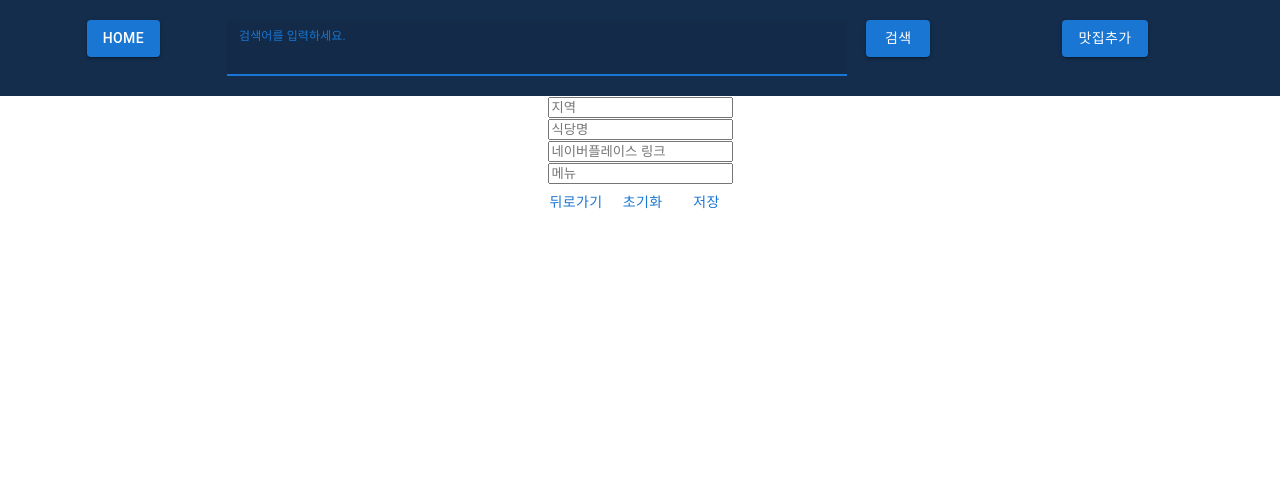
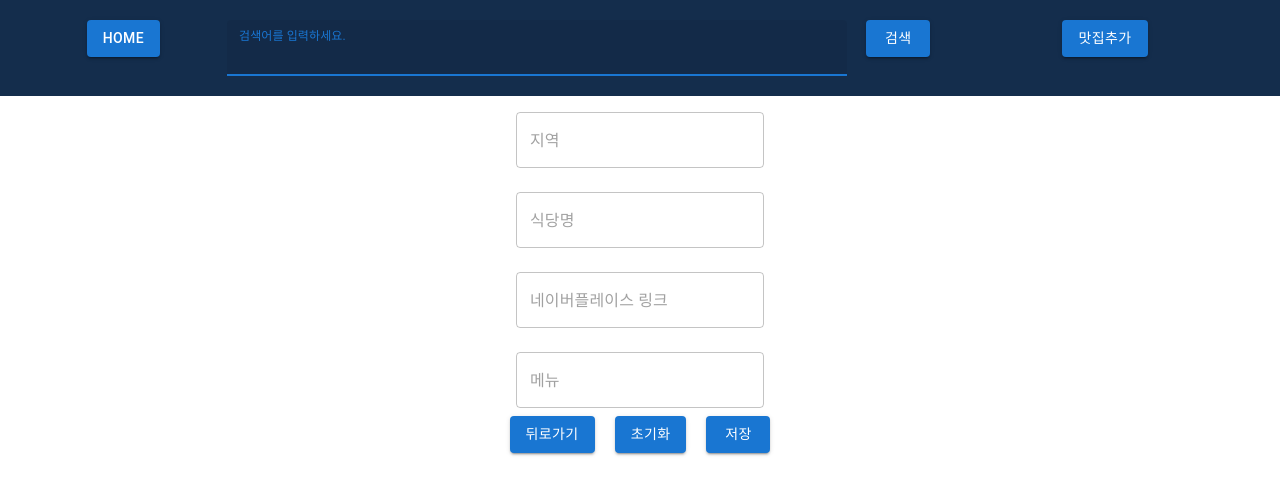
Before and after one commit to sowon-dev/restaurant-rating, a React (Create React App) app: page /write in a window 1280 px wide. Shown: the top 494 px of the page. Built offline with nearby package versions, Linux system fonts and the light colour scheme.

Commit message:
fix css for write page

```diff
--- a/src/App.css
+++ b/src/App.css
@@ -16,3 +16,7 @@
 .App-link {
   color: #61dafb;
 }
+
+.btn {
+	background: #385170;
+}
--- a/src/App.js
+++ b/src/App.js
@@ -14,7 +14,7 @@
 		<header className="App-header">
 			 <Grid container columns={12}>
 				 <Grid item="ture" xs={2}>
-					<Link to="/"><Button variant="contained" item="ture" >HOME</Button></Link>
+					<Link to="/"><Button variant="contained" item="ture" className="btn">HOME</Button></Link>
 				</Grid>
 				<Grid item="ture" xs={6}>
 					<TextField id="outlined-basic" label="검색어를 입력하세요." fullWidth variant="filled" focused item="ture"  />
--- a/src/component/Write.js
+++ b/src/component/Write.js
@@ -1,30 +1,33 @@
 import * as React from 'react';
 import Button from '@mui/material/Button';
+import TextField from '@mui/material/TextField';
 import StarRating from 'react-star-rating';
 
 export default function Write(){
-
+	const styleBtn = {
+		margin: "0 10px",
+	}
 	return(
-		<form action="/api/write" method="post">
+		<form action="/api/write" method="post" centered>
 			<div>
-				<input type='text' name='areaNm' placeholder='지역'/>
+				<TextField name='areaNm' placeholder='지역' variant="outlined" margin="normal" />
 			</div>
 			<div>
-				<input type='text' name='name' placeholder='식당명'/>
+				<TextField name='name' placeholder='식당명' variant="outlined" margin="normal" />
 			</div>
 			<div>
-				<input type='url' name='link' placeholder='네이버플레이스 링크'/>
+				<TextField name='link' placeholder='네이버플레이스 링크' variant="outlined" margin="normal" />
 			</div>
 			<div>
-				<input type='text' name='menu' placeholder='메뉴'/>
+				<TextField name='menu' placeholder='메뉴' variant="outlined" margin="normal" />
 			</div>
 			<div>
 				{/*<StarRating name="react-star-rating" totalStars={5} step={1} onRatingClick />*/}
 			</div>
 			<div>
-				<Button type="button" id="goToHome">뒤로가기</Button>
-				<Button type="button" id="reset">초기화</Button>
-				<Button type="submit">저장</Button>
+				<Button href="/" variant="contained" style={styleBtn} >뒤로가기</Button>
+				<Button type="button" id="reset" variant="contained" style={styleBtn}>초기화</Button>
+				<Button type="submit" variant="contained" style={styleBtn} >저장</Button>
 			</div>
 		</form>
 	);
```
